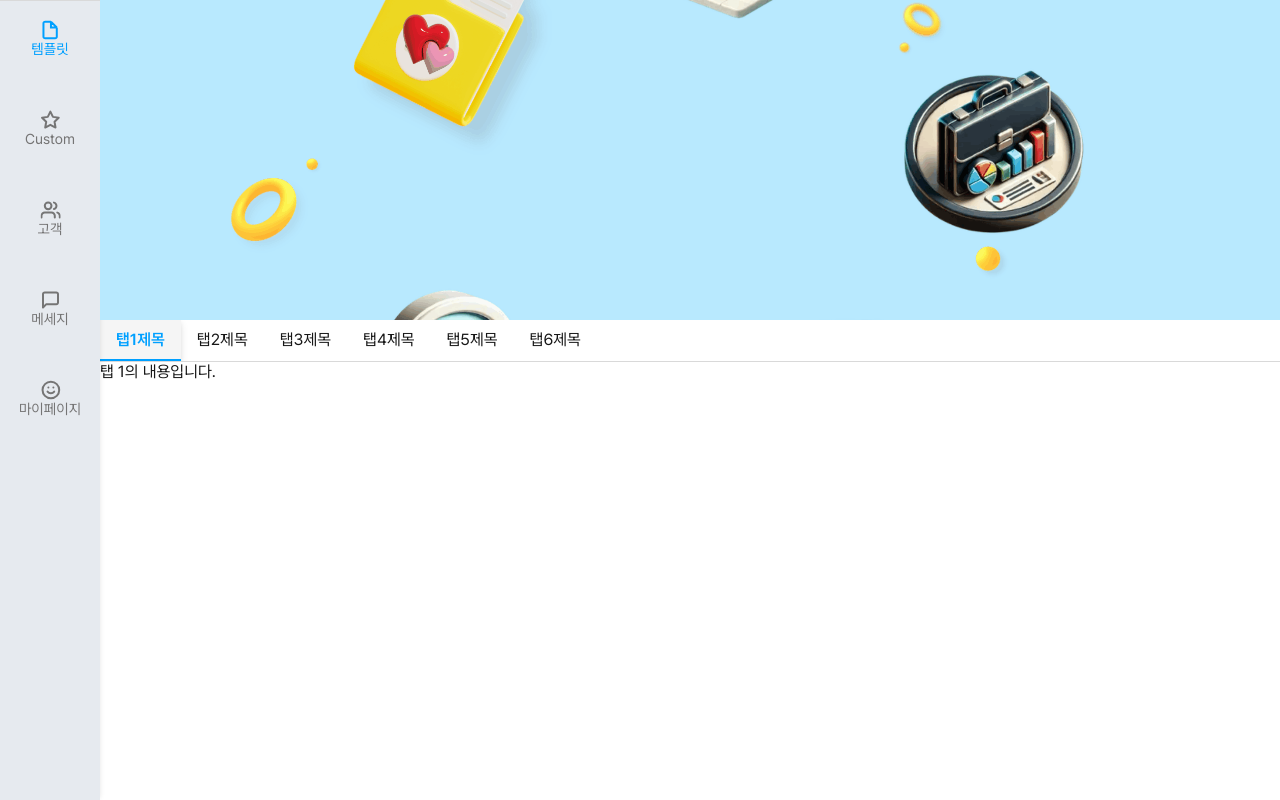
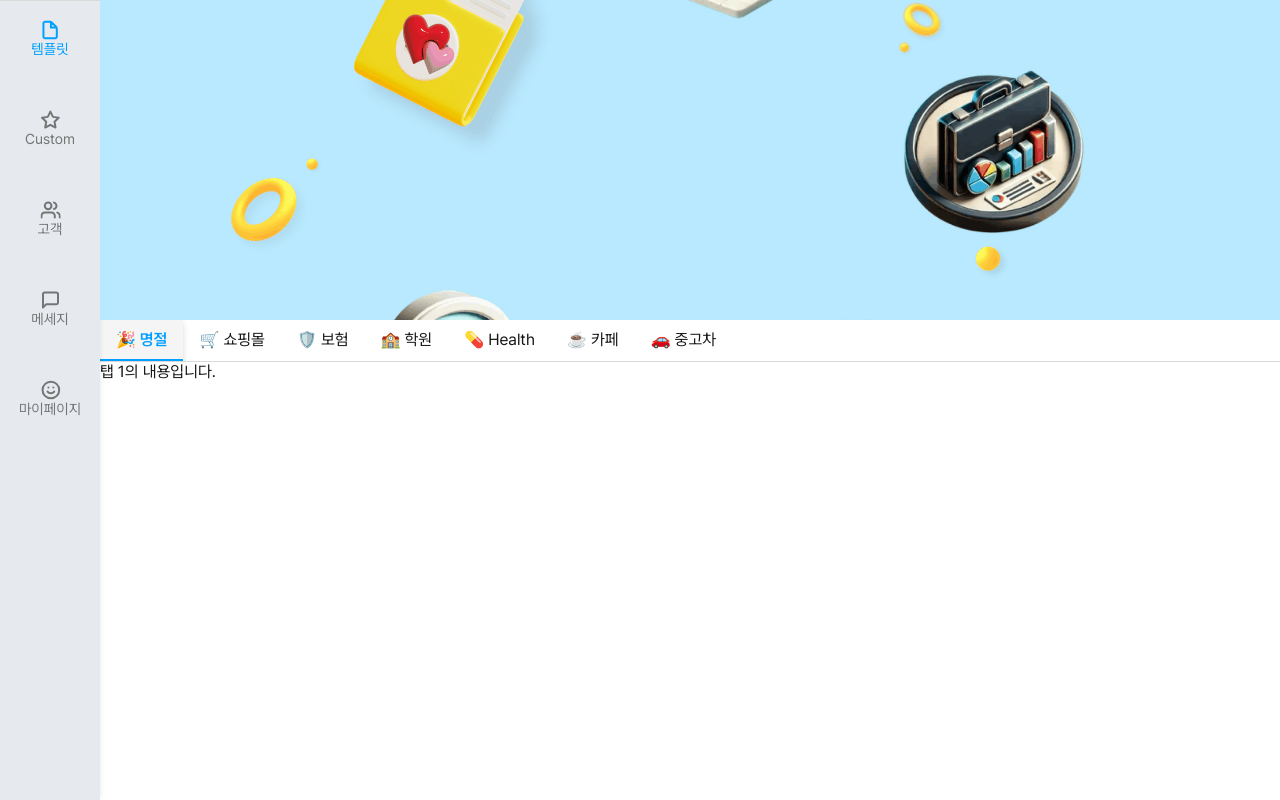
Before and after one commit to yulmam/ssenbi, a Next.js app: page /template in a window 1280 px wide. Built offline with nearby package versions, Linux system fonts and the light colour scheme.

Commit message:
feat : TEMPLATE_TABS 정의

```diff
--- a/src/app/(pages)/template/page.tsx
+++ b/src/app/(pages)/template/page.tsx
@@ -7,13 +7,24 @@ import { useState } from "react";
 export default function Template() {
   const [currentTab, setCurrentTab] = useState<number>(0);
 
-  const tabs = [
-    "탭1제목",
-    "탭2제목",
-    "탭3제목",
-    "탭4제목",
-    "탭5제목",
-    "탭6제목",
+  /* 상수자나
+    무조건 상수는 대문자! 내가 수정할게
+
+    그리고 이부분은 좀 더 명확하게 용어 정리를 해줘야해<div className="
+    "></div>
+  */
+
+  /*
+      이 탭 배열은 여기서만 쓰이자나 그러므로 TEMPLATE_TABS 이런식!
+    */
+  const TEMPLATE_TABS = [
+    "🎉 명절", // Celebration
+    "🛒 쇼핑몰", // Shopping Cart
+    "🛡️ 보험", // Shield
+    "🏫 학원", // School
+    "💊 Health", // Pill
+    "☕ 카페", // Coffee
+    "🚗 중고차", // Car
   ];
 
   const handleTabChange = (index: number) => {
@@ -23,7 +34,7 @@ export default function Template() {
   return (
     <div className="page-container">
       <Banner />
-      <NavigationBar tabs={tabs} onTabChange={handleTabChange} />
+      <NavigationBar tabs={TEMPLATE_TABS} onTabChange={handleTabChange} />
       {currentTab === 0 && <div>탭 1의 내용입니다.</div>}
       {currentTab === 1 && <div>탭 2의 내용입니다.</div>}
       {currentTab === 2 && <div>탭 3의 내용입니다.</div>}
```
